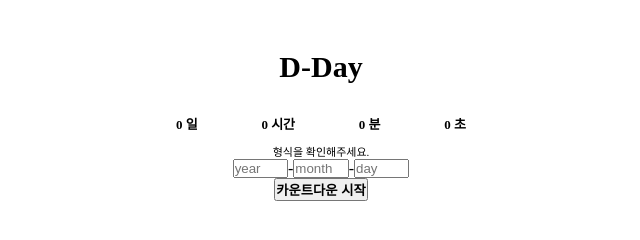
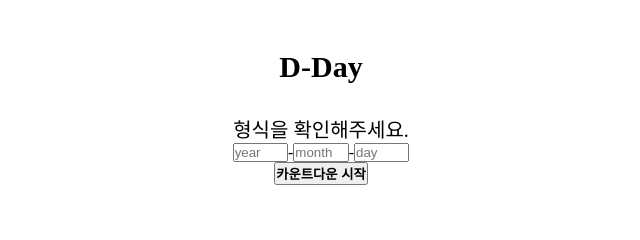
Before and after one commit to mkk4726/javascript-basic, a plain HTML site: page D-Day-counter/index.html in a window 1280 px wide. Both pictures are taken after a click on the button "카운트다운 시작". Shown: the whole page, without its empty margins (319-959 px from the left). Drawn offline with Linux system fonts and the light colour scheme.

Commit message:
Update using for-of , for-in

```diff
--- a/D-Day-counter/index.css
+++ b/D-Day-counter/index.css
@@ -26,7 +26,7 @@
 }
 
 .date__container {
-  width: 40%;
+  width: 50%;
   margin-bottom: 10px;
   font-size: 13px;
   font-weight: 600;
--- a/D-Day-counter/index.js
+++ b/D-Day-counter/index.js
@@ -1,5 +1,5 @@
 const messageContainer = document.querySelector('#d-day-message');
-messageContainer.textContent = 'D-Day를 입력해주세요.';
+messageContainer.textContent = 'D-Day를 입력해주세요.(ex: 2023-01-01)';
 
 
 const changeFocus = {
@@ -37,16 +37,24 @@ const counterMaker = () => {
   const nowDate = new Date();
   const targetDate = new Date(targetDateInput);
   const remaining = (targetDate - nowDate) / 1000;
+  const dateContainer = document.querySelector('.date__container');
 
   if (remaining <= 0) {
     console.log('타이머가 종료되었습니다.');
+    dateContainer.style.display = 'none';
+    messageContainer.style.display = '';
     messageContainer.textContent = '타이머가 종료되었습니다.';
+    messageContainer.style.fontSize = '20px'
   } else if (isNaN(remaining)) {
     console.log('유효한 시간대가 아닙니다.')
+    dateContainer.style.display = 'none';
+    messageContainer.style.display = '';
     messageContainer.textContent = '형식을 확인해주세요.';
-    return;
+    messageContainer.style.fontSize = '20px'
+
   } else {
-    messageContainer.textContent = 'D-Day를 입력해주세요.';
+    dateContainer.style.display = '';
+    messageContainer.style.display = 'none';
   }
 
   const remainingObj = {
@@ -56,17 +64,17 @@ const counterMaker = () => {
     remainingSec : Math.floor(remaining) % 60
   }
 
-  const documentObj = {
-    days : document.getElementById('day'),
-    hours : document.getElementById('hour'),
-    minute : document.getElementById('minute'),
-    second : document.getElementById('second')
+  const timeKeys = Object.keys(remainingObj);
+  const docArr = ['day', 'hour', 'minute', 'second'];
+
+  let i = 0;
+  for (let tag of docArr) {
+    document.getElementById(tag).textContent = remainingObj[timeKeys[i]];
+    i++;
   }
 
-  const timeKeys = Object.keys(remainingObj);
-  const docKeys = Object.keys(documentObj);
 
-  for (let i =0; i < timeKeys.length; i++) {
-    documentObj[docKeys[i]].textContent = remainingObj[timeKeys[i]];
-  }
+
+
+
 }
```
